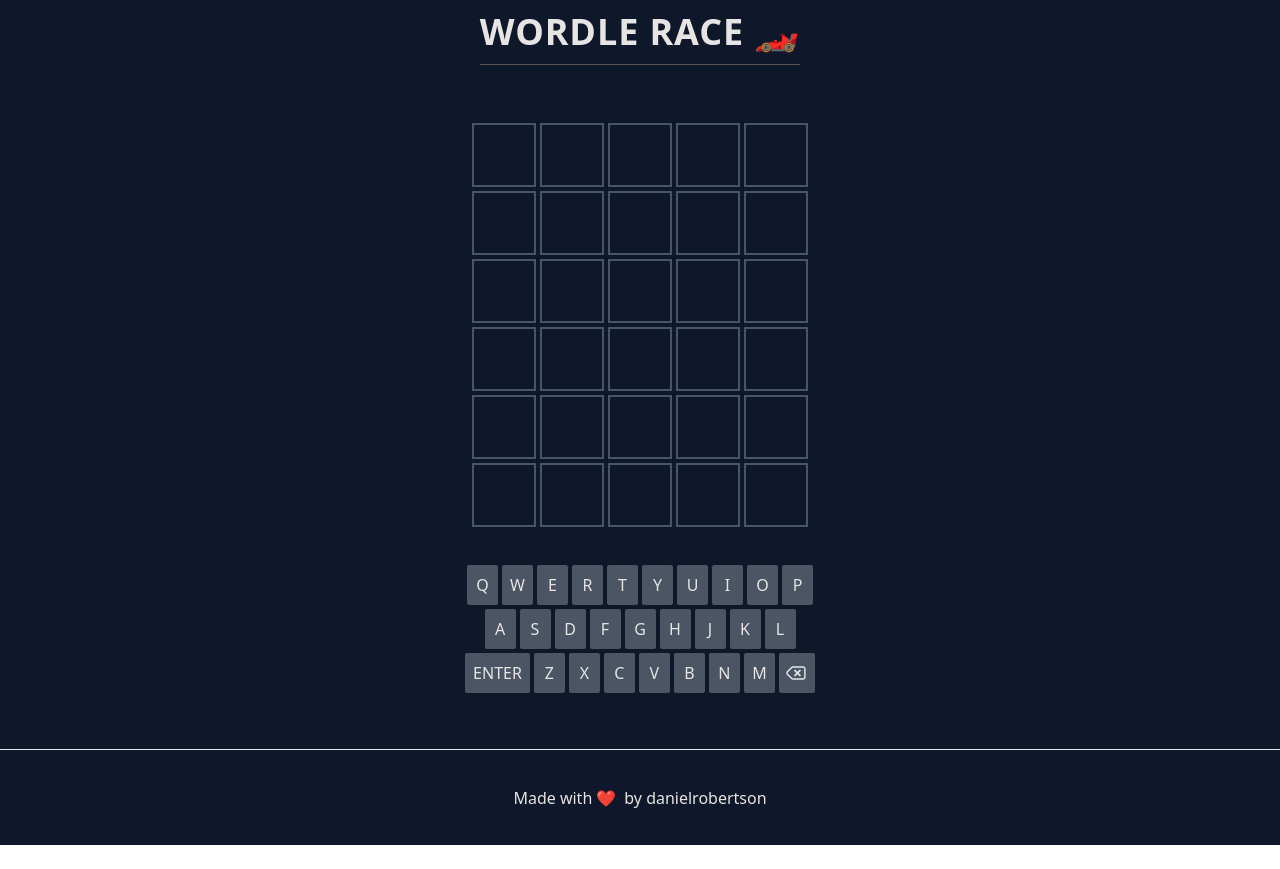
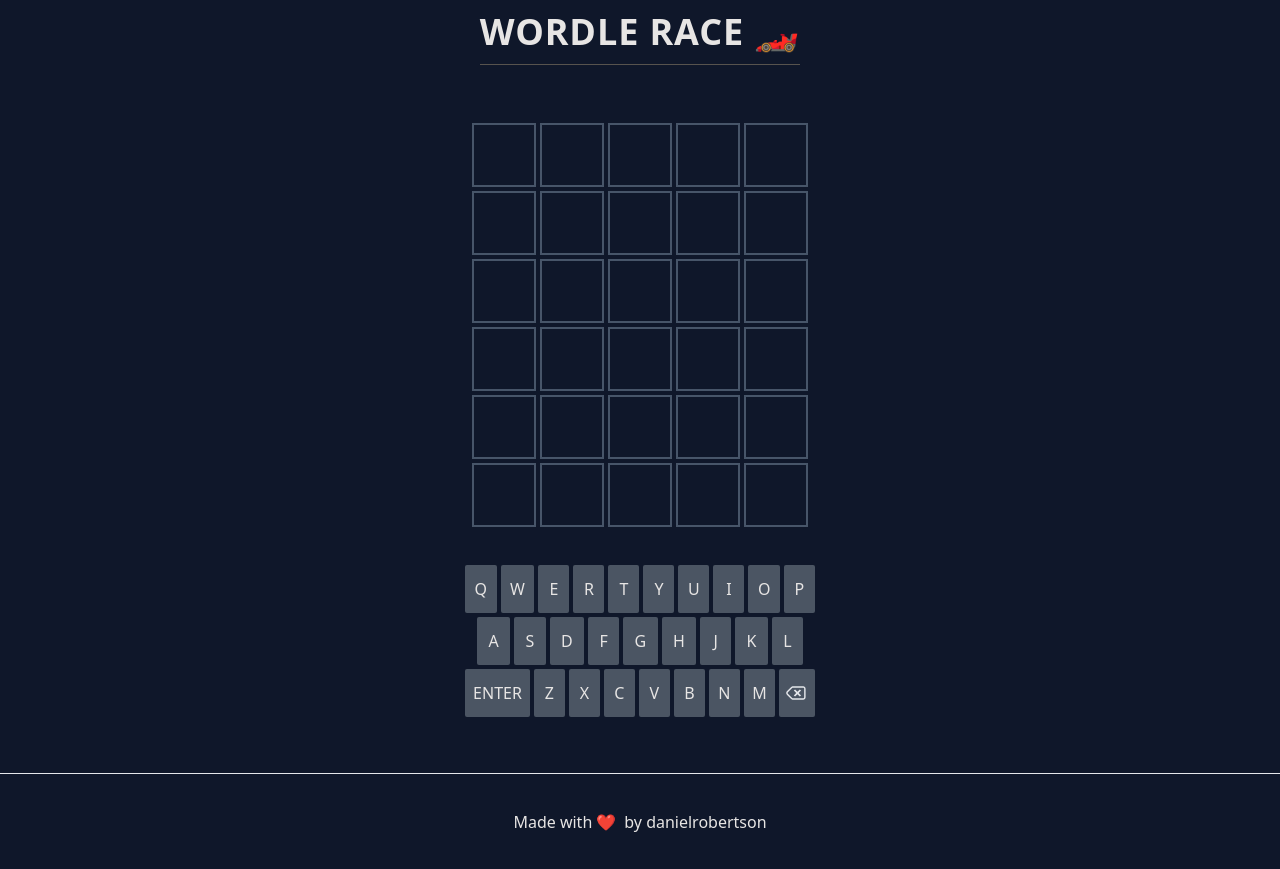
Before and after one commit to danielrobertson/wordle-race, a Next.js app: page / in a window 1280 px wide. Before the commit the page ends 845 px from the top, so only its background shows below. Built offline with nearby package versions, Linux system fonts and the light colour scheme.

Commit message:
increase keyboard size

```diff
--- a/components/Keyboard.tsx
+++ b/components/Keyboard.tsx
@@ -1,4 +1,5 @@
 import React from "react";
+import classNames from "classnames";
 import { SpecialKeys } from "./constants";
 import { deleteKeySvg } from "./DeleteKey";
 
@@ -17,19 +18,28 @@ export default function Keyboard({ onKey }: Props) {
 
   return (
     <div className="mt-8">
-      {keyRows.map((row, rowIdx) => (
-        <div className="flex justify-center mt-1" key={`row-${rowIdx}`}>
-          {row.map((key, idx) => (
+      {keyRows.map((row, rowIdx) => {
+        const classes = classNames(
+          { "mx-3": rowIdx === 1 }, // indent second keyboard row like irl
+          "flex justify-center mt-1"
+        );
+
+        return (
+          <div className={classes} key={`row-${rowIdx}`}>
+            {row.map((key, idx) => {
+              return (
                 <button
-              className="letter bg-gray-600 px-2 py-2 mx-0.5 rounded-sm uppercase active:bg-gray-700"
+                  className="grow letter bg-gray-600 px-2 py-3 mx-0.5 rounded-sm uppercase active:bg-gray-700"
                   onClick={handleClick}
                   key={`key-${idx}`}
                 >
                   {key}
                 </button>
-          ))}
+              );
+            })}
           </div>
-      ))}
+        );
+      })}
       <style jsx>{`
         .letter {
           min-width: 31px;
--- a/package.json
+++ b/package.json
@@ -6,6 +6,7 @@
     "start": "next start"
   },
   "dependencies": {
+    "classnames": "^2.3.1",
     "lodash": "^4.17.21",
     "next": "latest",
     "react": "^17.0.2",
```
Also changed, not shown: 1 other file (tests, documents, lock files or other folders). Lines whose indentation alone changed are shown as unchanged.
